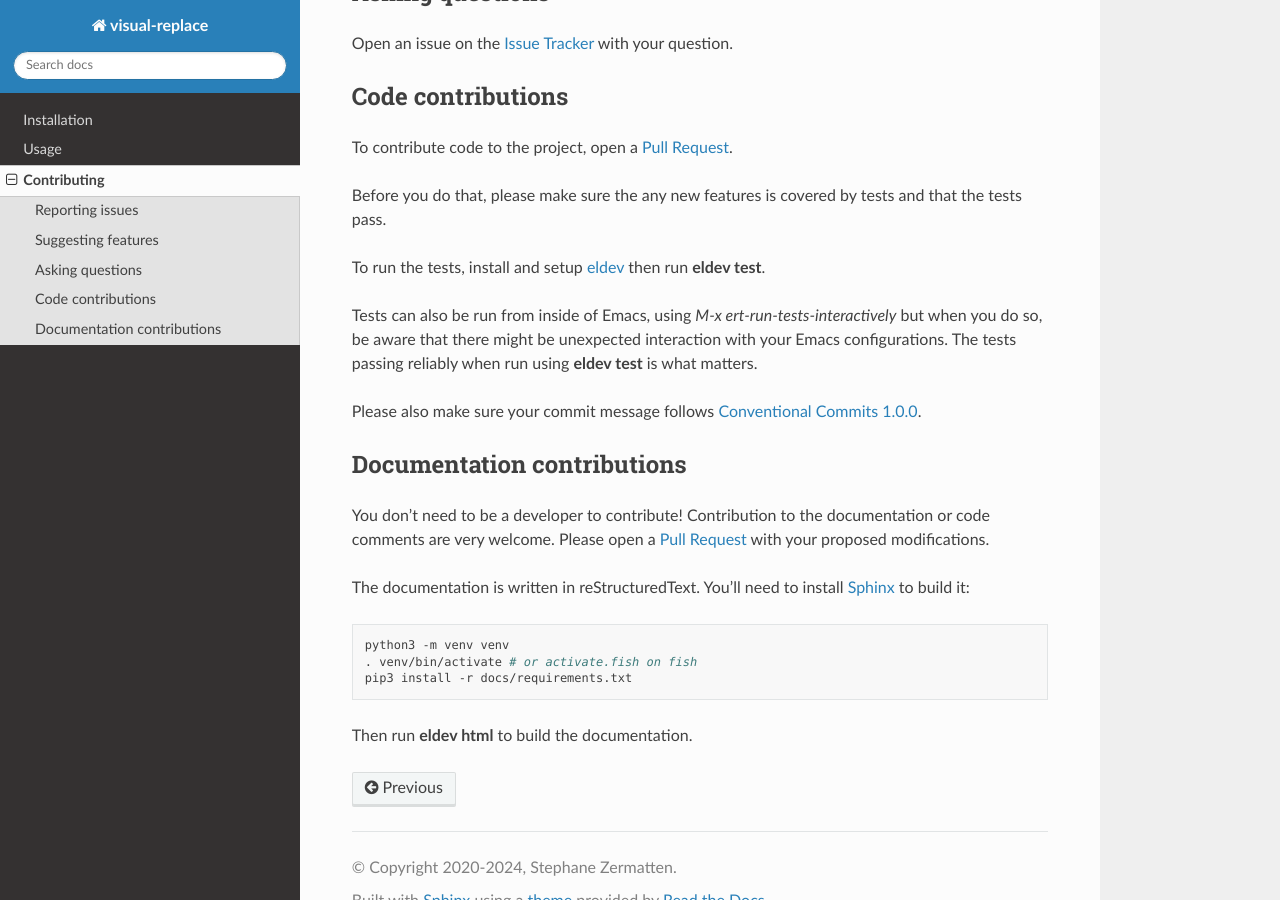
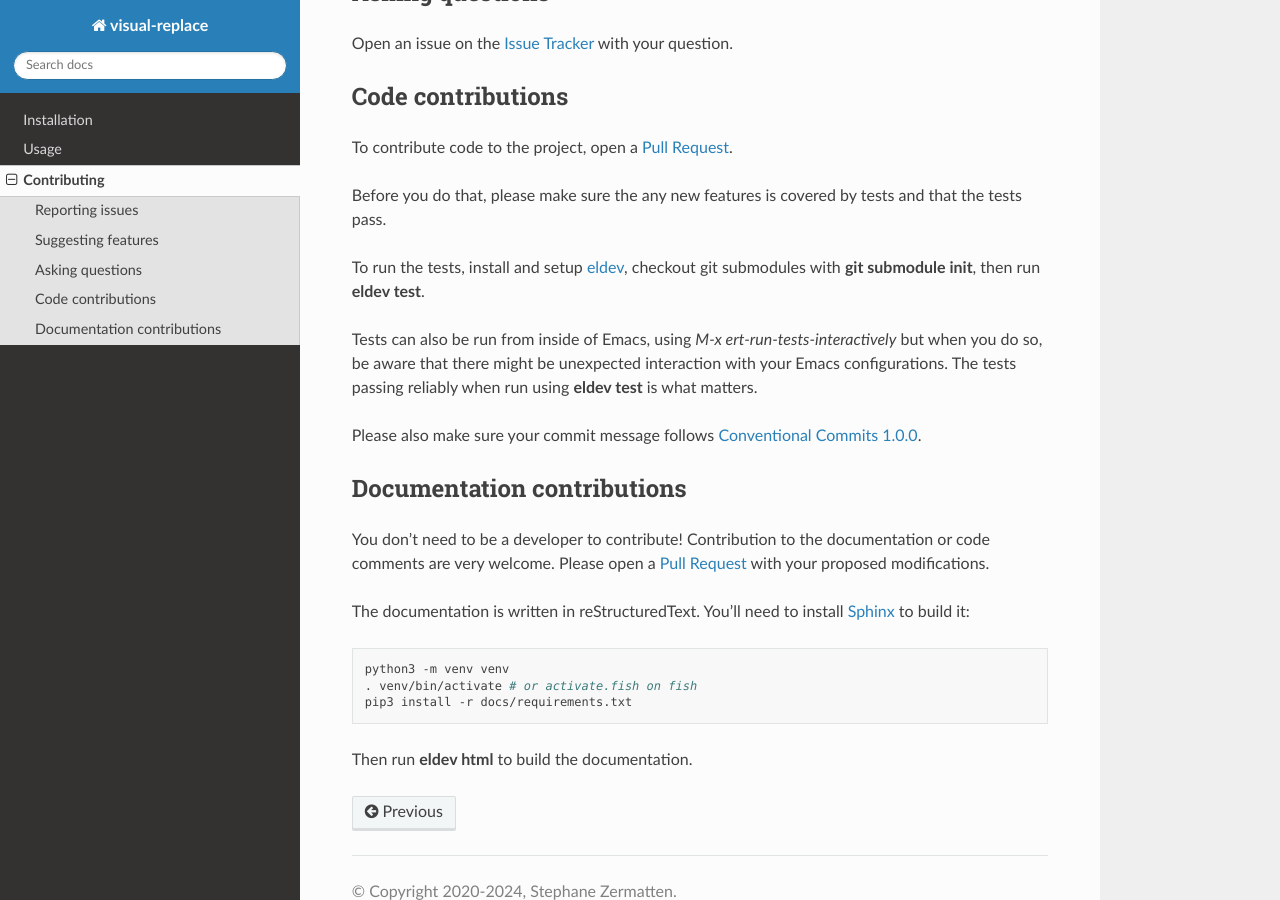
Before and after one commit to szermatt/visual-replace, a Sphinx documentation site: the page built from docs/source/contrib.rst, in a window 1280 px wide and 900 px high, scrolled down 806 px. Built offline with Sphinx 7.4.7 and the Read the Docs theme 3.1.0, drawn with Linux system fonts in a browser that asks for light colours.

Commit message:
docs: Mention git submodules checkout in the doc.

```diff
--- a/docs/source/contrib.rst
+++ b/docs/source/contrib.rst
@@ -53,8 +53,8 @@ To contribute code to the project, open a `Pull Request`_.
 Before you do that, please make sure the any new features is covered
 by tests and that the tests pass.
 
-To run the tests, install and setup `eldev`_ then run :command:`eldev
-test`.
+To run the tests, install and setup `eldev`_, checkout git submodules
+with :command:`git submodule init`, then run :command:`eldev test`.
 
 Tests can also be run from inside of Emacs, using `M-x
 ert-run-tests-interactively` but when you do so, be aware that there
```
Also changed, not shown: README.md (+2 -2 lines), 1 other file.
